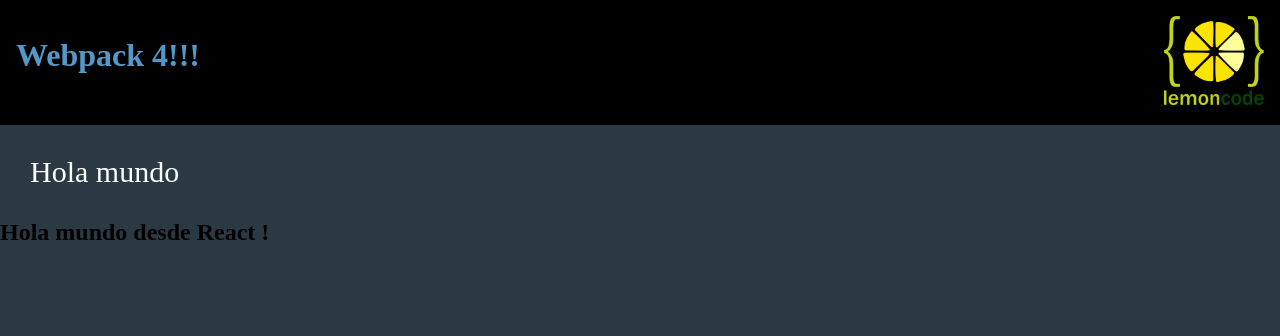
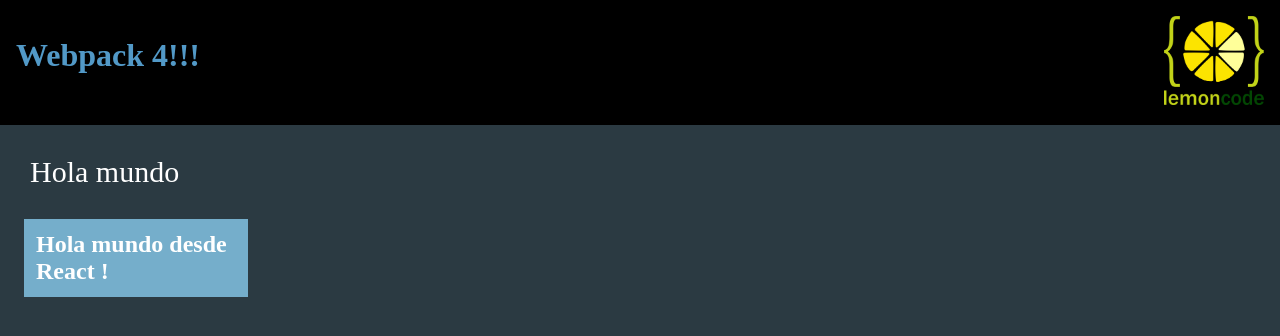
Before and after one commit to rporrasdominguez/MasterFrondEnd, a React app in the folder webpack/: page / in a window 1280 px wide. Shown: the top 336 px of the page. Built offline with nearby package versions, Linux system fonts and the light colour scheme.

Commit message:
configuracion estilos react

```diff
--- a/webpack/src/hello.tsx
+++ b/webpack/src/hello.tsx
@@ -1,3 +1,3 @@
 import * as React from 'react';
 
-export const HelloWorld = () => <h2>Hola mundo desde React !</h2>;
+export const HelloWorld = () => <h2 className='react'>Hola mundo desde React !</h2>;
--- a/webpack/src/style.scss
+++ b/webpack/src/style.scss
@@ -31,3 +31,12 @@ header{
     margin-left: 1em;
 
 }
+
+.react{
+    margin-left: 1em;
+    padding:.5em;
+    width: 200px;
+    background-color:#75aecb;
+    color:white;
+    font-weight: bold;
+}
```
